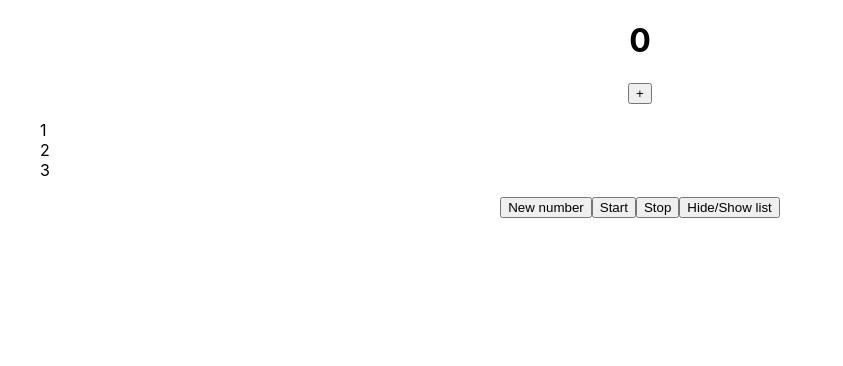
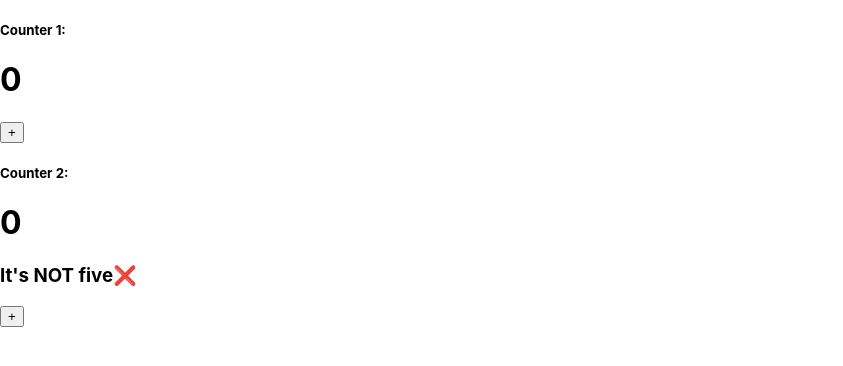
Before and after one commit to s1uns/webhooks, a React (Create React App) app: page / in a window 1280 px wide. Shown: the top 366 px of the page, without its empty margins (0-843 px from the left). Built offline with nearby package versions, Linux system fonts and the light colour scheme.

Commit message:
Learned useMemo

```diff
--- a/src/App.js
+++ /dev/null
@@ -1,21 +0,0 @@
-import logo from './logo.svg';
-import './App.css';
-import React, {useState} from 'react';
-import List from './List'
-
-function App() {
-  const [visibleList, setVisibleList] = useState(true);
-
-  const toggleList = () =>{
-    setVisibleList(visible => !visible);
-  }
-
-  return (
-    <div className="App">
-        {visibleList && <List/>}
-        <button onClick={toggleList}>Hide/Show list</button>
-    </div>
-  );
-}
-
-export default App;
--- /dev/null
+++ b/src/App.jsx
@@ -0,0 +1,46 @@
+import logo from "./logo.svg";
+import "./App.css";
+import React, { useState } from "react";
+import List from "./List";
+import Count from "./Count";
+import IsFive from "./IsFive";
+
+function App() {
+    const [count1, setCount1] = useState(0);
+    const [count2, setCount2] = useState(0);
+    // const [visibleList, setVisibleList] = useState(true);
+
+    // const toggleList = () =>{
+    //   setVisibleList(visible => !visible);
+    // }
+
+    // return (
+    //   <div className="App">
+    //       {visibleList && <List/>}
+    //       <button onClick={toggleList}>Hide/Show list</button>
+    //   </div>
+    // );
+
+    return (
+        <>
+            <h5>Counter 1:</h5>
+            <div className="counter">
+                <Count id={1} value={count1} />
+                <button onClick={() => setCount1((count1) => count1 + 1)}>
+                    +
+                </button>
+            </div>
+
+            <h5>Counter 2:</h5>
+            <div className="counter">
+                <Count id={2} value={count2} />
+                <IsFive value={count2} />
+                <button onClick={() => setCount2((count2) => count2 + 1)}>
+                    +
+                </button>
+            </div>
+        </>
+    );
+}
+
+export default App;
--- /dev/null
+++ b/src/Count.jsx
@@ -0,0 +1,17 @@
+import React, { memo } from 'react'
+
+const render = {
+    count1: 0,
+    count2: 0
+}
+
+
+export default memo(function Count({id, value}) {
+    console.warn(`🔴Count${id} render: ${++render[`count${id}`]}`);
+
+  return (
+    <div>
+        <h1 className='cyan'>{value}</h1>
+    </div>
+  )
+});
--- /dev/null
+++ b/src/IsFive.jsx
@@ -0,0 +1,27 @@
+import React, { useMemo } from "react";
+
+let renderCount = 0;
+
+export default React.memo(
+    function IsFive({ value }) {
+        console.warn(`🔴IsFive render: ${++renderCount}`);
+
+        const getResult = useMemo(() => {
+            let i = 0;
+            while (i < 600000000) i++;
+
+            return value === 5 ? `It's five ✅` : `It's NOT five❌`;
+        }, [value]);
+
+        return <h3>{getResult}</h3>;
+    },
+    (prevProps, nextProps) => {
+        if (nextProps.value === 5) {
+            return false;
+        } else if (nextProps.value === 6) {
+            return false;
+        } else {
+            return true;
+        }
+    }
+);
--- a/src/List.jsx
+++ b/src/List.jsx
@@ -52,7 +52,7 @@ const List = () => {
 
     const addNumber = () => {
         const randomNum = Math.round(Math.random() * 10);
-        setItems(items => [...items, randomNum]);
+        setItems((items) => [...items, randomNum]);
     };
 
     useEffect(() => {
@@ -91,10 +91,11 @@ const List = () => {
                     return <li key={index}>{item}</li>;
                 })}
             </ul>
-
-            <button onClick={addNumber}>New number</button>
-            <button onClick={start}>Start</button>
-            <button onClick={stop}>Stop</button>
+            <div className="buttons">
+                <button onClick={addNumber}>New number</button>
+                <button onClick={start}>Start</button>
+                <button onClick={stop}>Stop</button>
+            </div>
         </>
     );
 };
--- a/src/index.css
+++ b/src/index.css
@@ -22,3 +22,13 @@ li {
   align-items: flex-start;
   margin-right:10px;
 }
+
+.buttons {
+  display: flex;
+  flex-direction: column;
+}
+
+.buttons button{
+  align-self: center;
+  margin-bottom: 5px;
+}
```
